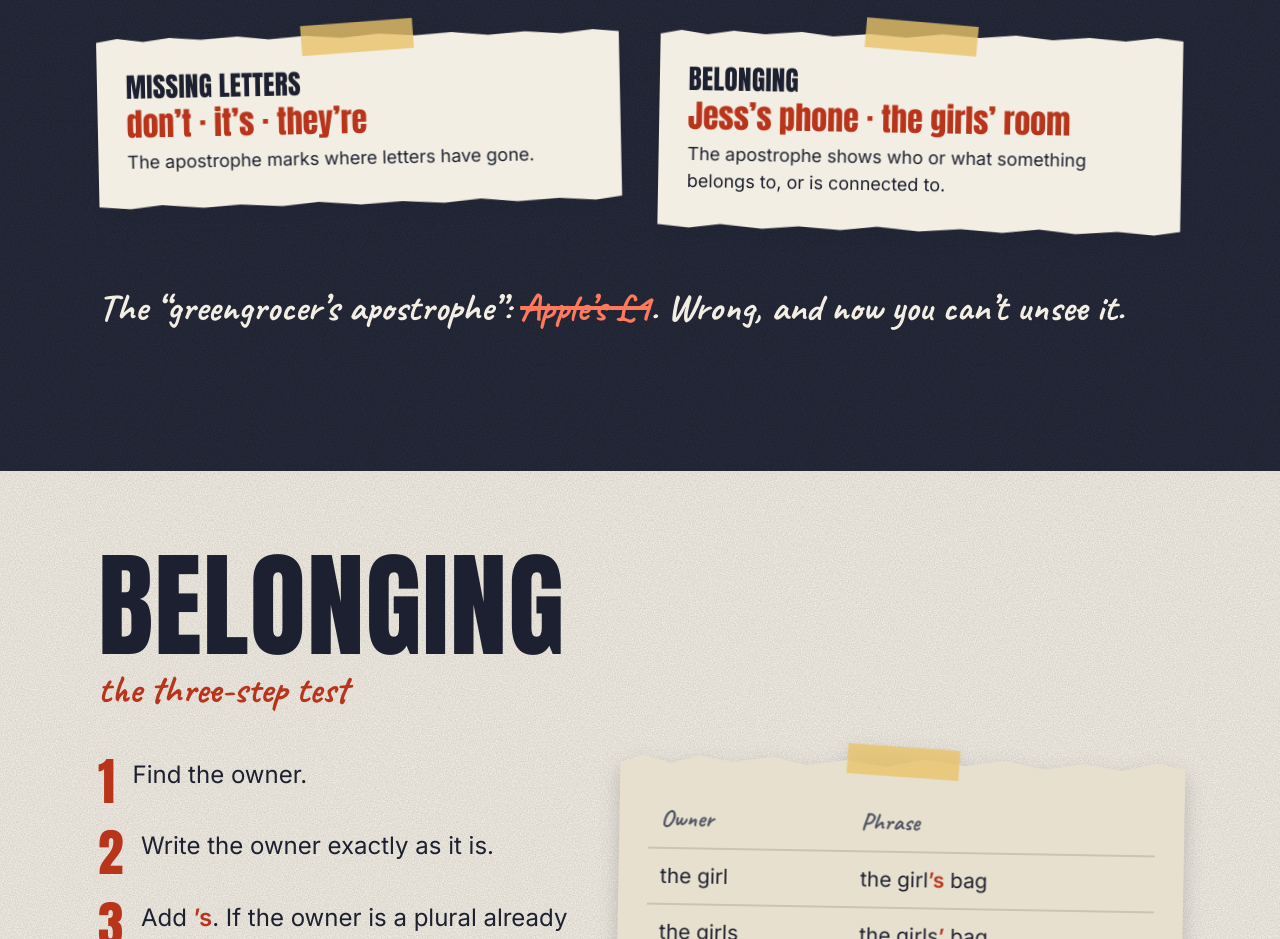
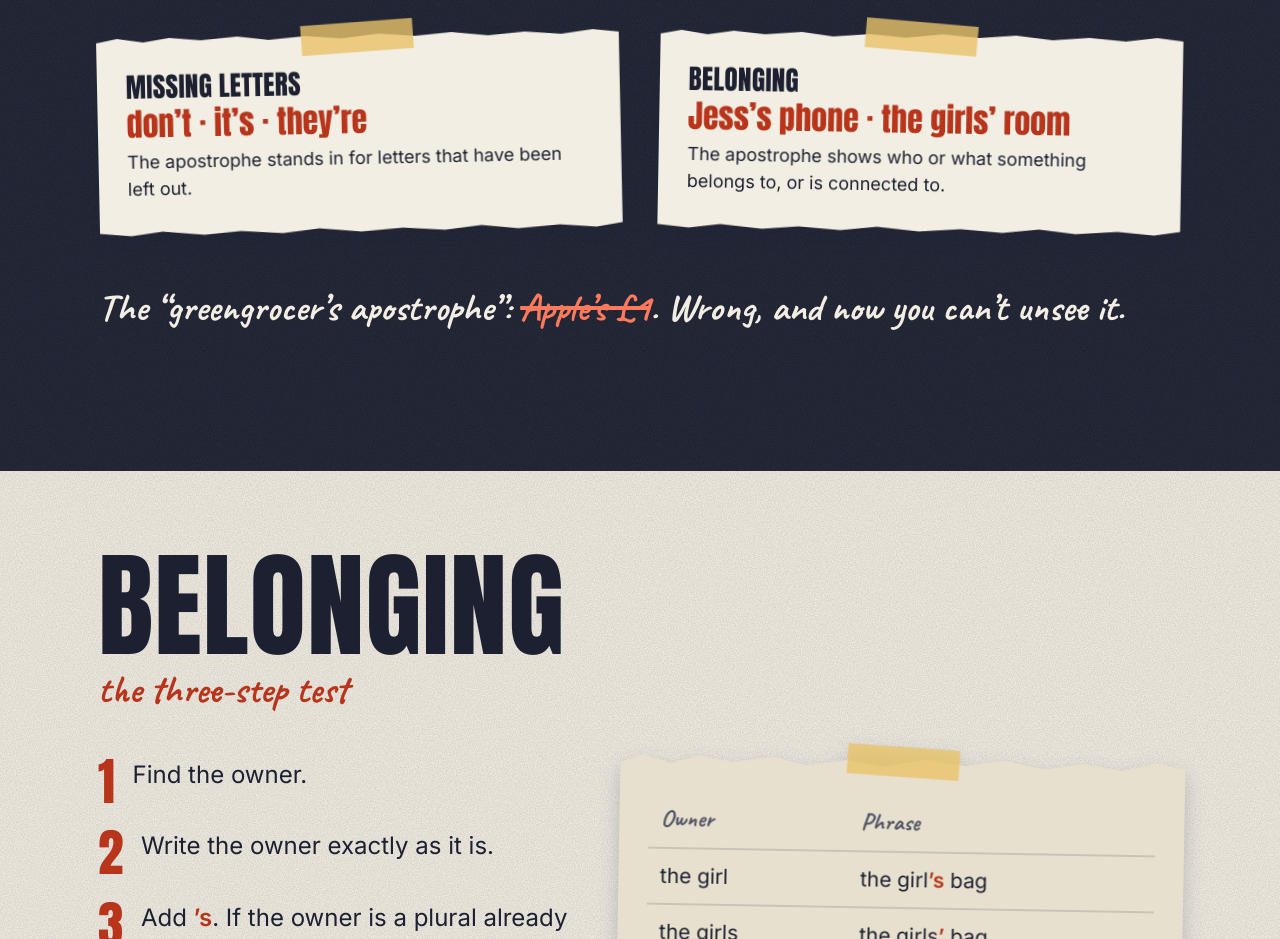
Before and after one commit to justinsteinmetz/Apostrophes, a plain HTML site: page index.html in a window 1280 px wide. Shown: the part 2700-3639 px from the top of the page. Drawn offline with Linux system fonts and the light colour scheme.

Commit message:
Revise apostrophe explanation in index.html
Updated the explanation of apostrophes in the context of missing letters.

```diff
--- a/index.html
+++ b/index.html
@@ -198,7 +198,7 @@ footer{padding:2rem 0 3rem;font-family:var(--hand);font-weight:700;font-size:1.4
     <p class="hand">The rule that fixes most errors</p>
     <p class="rule-big">An apostrophe <em>never</em> makes a plural.</p>
     <div class="two">
-      <div class="scrap" style="--r:-1.2deg"><span class="in"><h3>Missing letters</h3><p class="ex">don’t · it’s · they’re</p><p>The apostrophe marks where letters have gone.</p></span></div>
+      <div class="scrap" style="--r:-1.2deg"><span class="in"><h3>Missing letters</h3><p class="ex">don’t · it’s · they’re</p><p>The apostrophe stands in for letters that have been left out.</p></span></div>
       <div class="scrap" style="--r:1deg;--t:4deg"><span class="in"><h3>Belonging</h3><p class="ex">Jess’s phone · the girls’ room</p><p>The apostrophe shows who or what something belongs to, or is connected to.</p></span></div>
     </div>
     <p class="green">The “greengrocer’s apostrophe”: <s>Apple’s £1</s>. Wrong, and now you can’t unsee it.</p>
```
